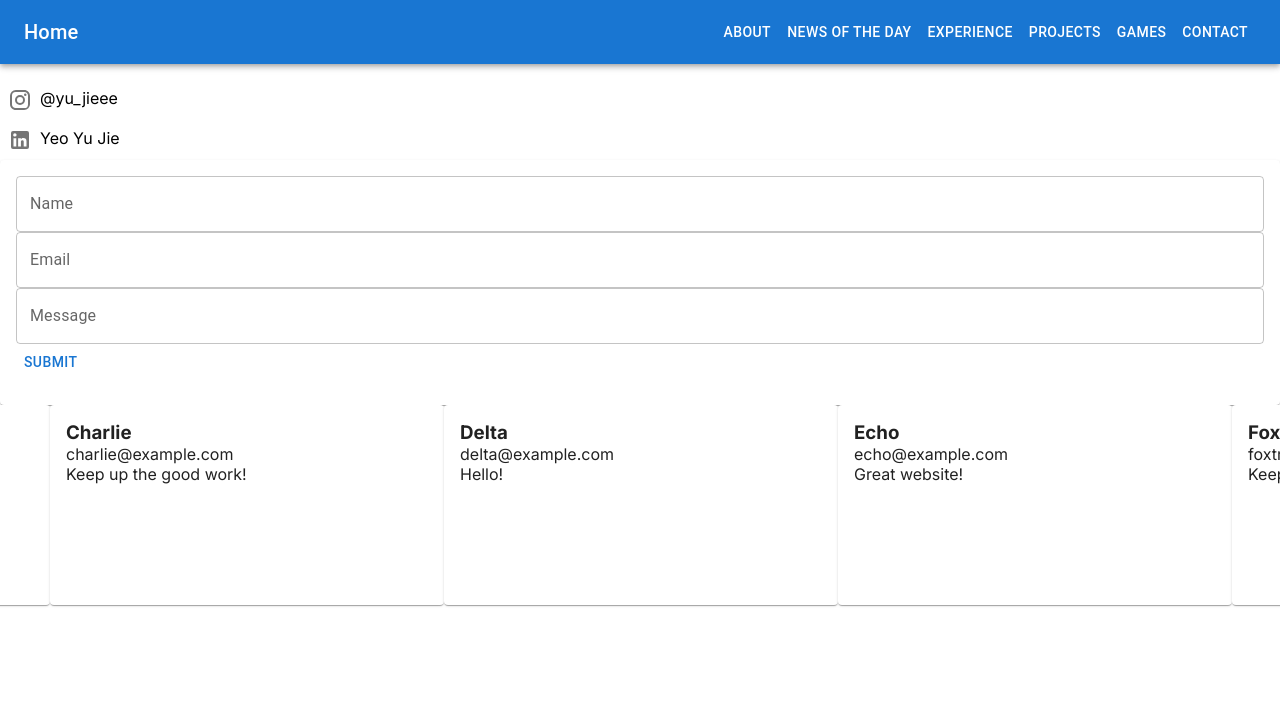
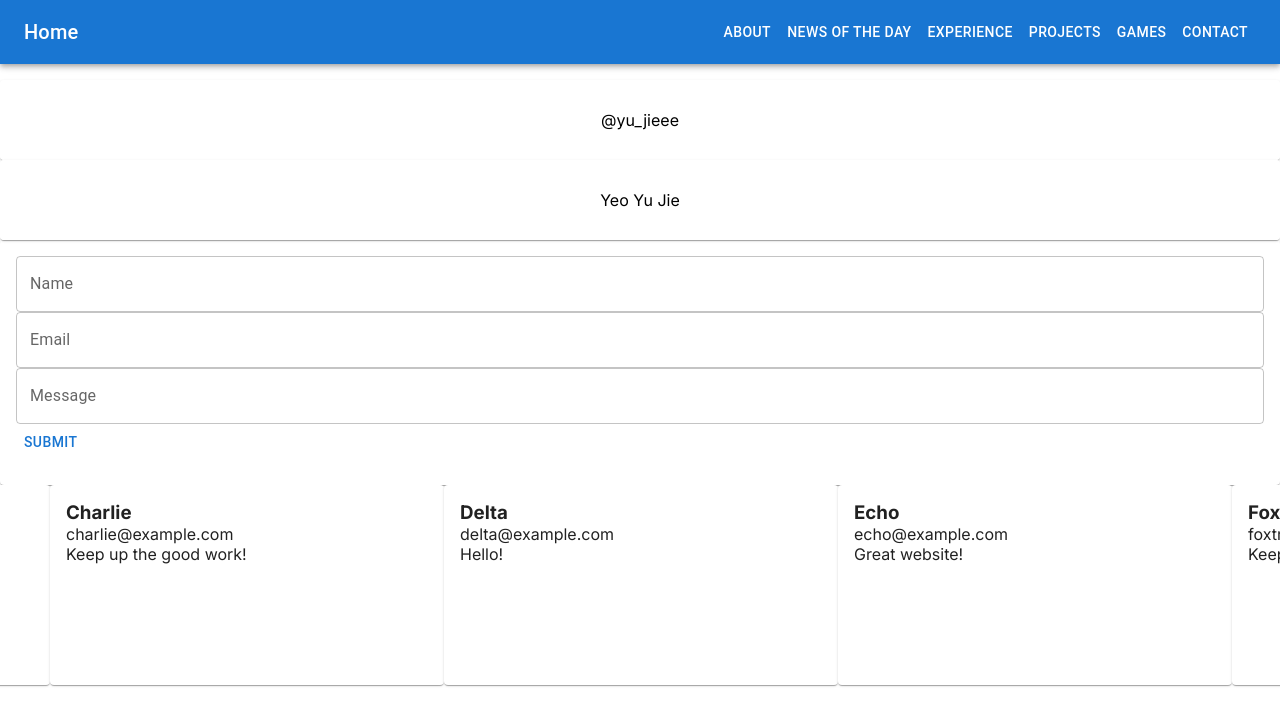
Before and after one commit to yeoyujie/developer-portfolio, a Next.js app: page /contact in a window 1280 px wide. Shown: the top 726 px of the page. Built offline with nearby package versions, Linux system fonts and the light colour scheme.

Commit message:
Added SocialCard component

```diff
--- a/src/app/contact/page.tsx
+++ b/src/app/contact/page.tsx
@@ -5,14 +5,13 @@ import Card from "@mui/material/Card";
 import CardContent from "@mui/material/CardContent";
 import TextField from "@mui/material/TextField";
 import Button from "@mui/material/Button";
-import IconButton from "@mui/material/IconButton";
 import InstagramIcon from "@mui/icons-material/Instagram";
 import LinkedInIcon from "@mui/icons-material/LinkedIn";
 import Slider from "react-slick";
 import "slick-carousel/slick/slick.css";
 import "slick-carousel/slick/slick-theme.css";
-import './module.css'
-
+import "./module.css";
+import SocialCard from "@/components/SocialCard";
 
 export default function Contact() {
   const [name, setName] = useState("");
@@ -50,15 +49,20 @@ export default function Contact() {
 
   return (
     <>
-      <IconButton href="https://www.instagram.com/yu_jieee">
-        <InstagramIcon />
-      </IconButton>
-      @yu_jieee
-      <br />
-      <IconButton href="https://www.linkedin.com/in/yeoyujie/">
-        <LinkedInIcon />
-      </IconButton>
-      Yeo Yu Jie
+      <>
+        <SocialCard
+          href="https://www.instagram.com/yu_jieee"
+          handle="@yu_jieee"
+        >
+          <InstagramIcon />
+        </SocialCard>
+        <SocialCard
+          href="https://www.linkedin.com/in/yeoyujie/"
+          handle="Yeo Yu Jie"
+        >
+          <LinkedInIcon />
+        </SocialCard>
+      </>
       <Card>
         <CardContent>
           <form onSubmit={handleSubmit}>
--- /dev/null
+++ b/src/components/SocialCard/component.css
@@ -0,0 +1,31 @@
+.social-card {
+  position: relative;
+}
+
+.handle {
+  position: absolute;
+  top: 0;
+  left: 0;
+  right: 0;
+  bottom: 0;
+  display: flex;
+  align-items: center;
+  justify-content: center;
+  background-color: #fff;
+  color: #000;
+  transition: transform 0.3s ease-in-out;
+}
+
+.social-card:hover .handle {
+  transform: translateY(-100%);
+}
+
+.social-card:hover .handle::after {
+  content: "";
+  position: absolute;
+  top: -10px;
+  left: -10px;
+  right: -10px;
+  bottom: -10px;
+  background-image: url(https://s3-us-west-2.amazonaws.com/s.cdpn.io/9632/confetti.gif);
+}
--- /dev/null
+++ b/src/components/SocialCard/index.tsx
@@ -0,0 +1,24 @@
+import { ReactNode } from "react";
+import Card from "@mui/material/Card";
+import CardContent from "@mui/material/CardContent";
+import IconButton from "@mui/material/IconButton";
+import "./component.css";
+
+interface SocialCardProps {
+  href: string;
+  handle: string;
+  children: ReactNode;
+}
+
+const SocialCard = ({ href, handle, children }: SocialCardProps) => {
+  return (
+    <Card className="social-card">
+      <CardContent>
+        <IconButton href={href}>{children}</IconButton>
+        <div className="handle">{handle}</div>
+      </CardContent>
+    </Card>
+  );
+};
+
+export default SocialCard;
```
Also changed, not shown: src/app/contact/module.css (line endings or trailing spaces).
